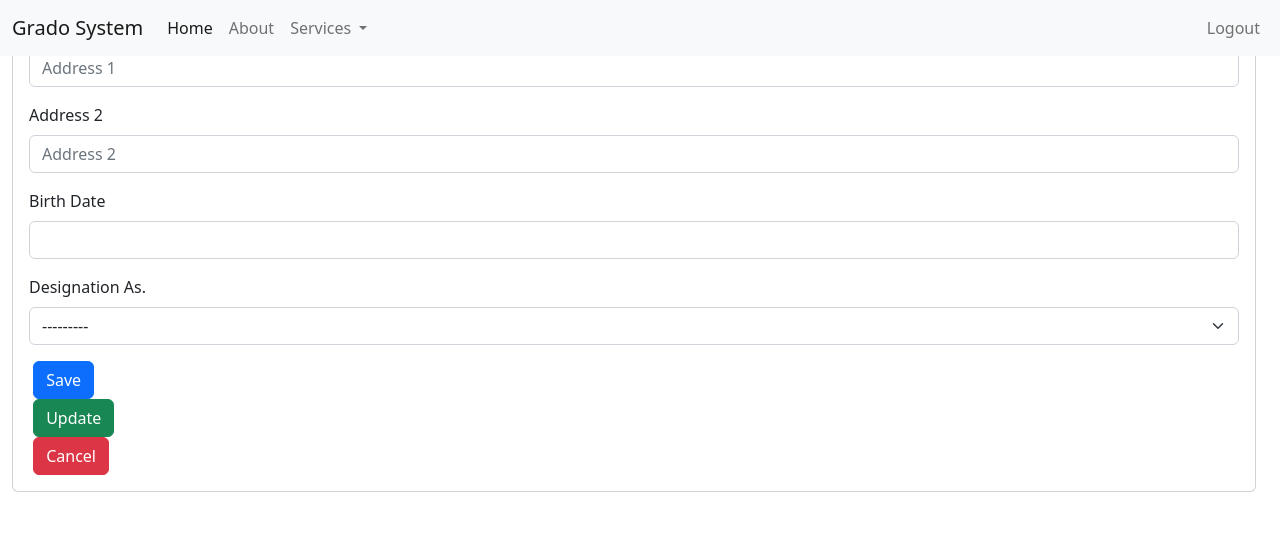
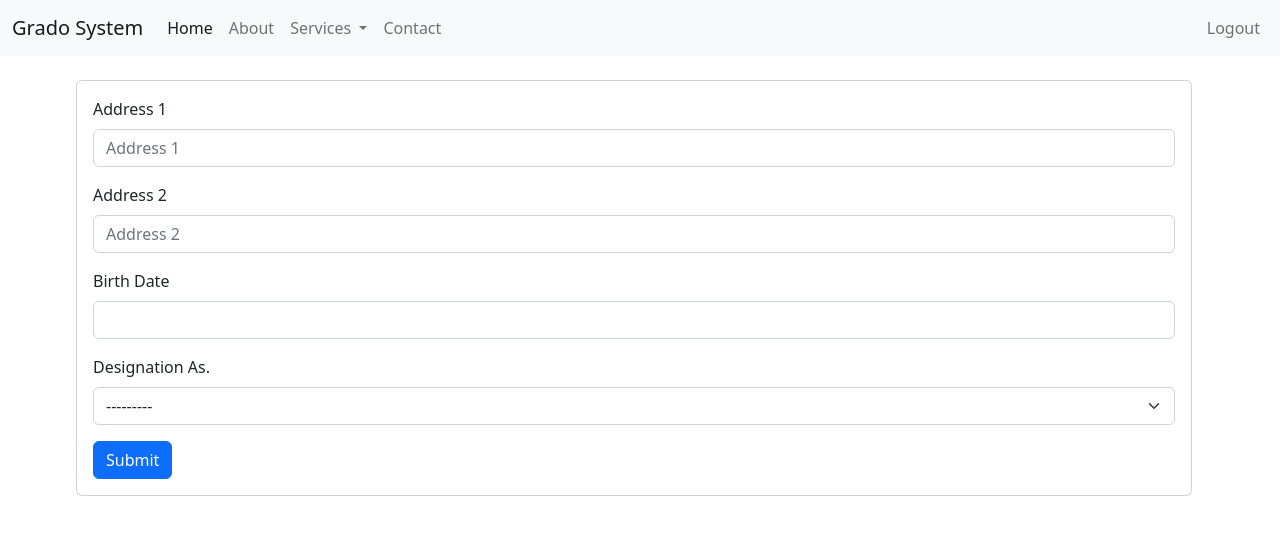
Before and after one commit to heljhumenad/grado, a Django app: page /teacher/add/ in a window 1280 px wide. Shown: the top 535 px of the page. Run offline with Django 4.2, Linux system fonts and the light colour scheme; the visitor is signed in with stand-in values (Sample User, id 1); some libraries are stand-ins or nearby versions.

Commit message:
:lipstick: update navbar and form with card

```diff
--- a/grados/templates/common/base.html
+++ b/grados/templates/common/base.html
@@ -14,14 +14,14 @@
     <link rel="stylesheet" href="{% static 'css/index.css' %}">
 </head>
 <body>
+		{% block navbar %} {% endblock navbar %}
     <div class="container-fluid" style="padding-left:0">
-        {% block content %}{% endblock content %}
-        {% block sidebar %}{% endblock sidebar %}
-        {% block navbar %} {% endblock navbar %}
-        <div class="login-form">
+         {% block sidebar %}{% endblock sidebar %}
+       <div class="login-form">
         {% block login_form %} {% endblock login_form %}
-        </div>
     </div>
+
+    {% block content %}{% endblock content %}
     {% block logout_hero %}{% endblock logout_hero %}
     {% block indevelopment %}{% endblock indevelopment %}
 <script src="{% static 'js/bootstrap.bundle.js' %}"></script>
--- a/grados/templates/common/navbar.html
+++ b/grados/templates/common/navbar.html
@@ -1,13 +1,12 @@
 {% load i18n %}
-  <div class="col">
-<nav class="navbar fixed-top navbar-expand-lg navbar-light bg-light">
+  <nav class="navbar navbar-expand-lg navbar-light bg-light">
     <div class="container-fluid">
       <a class="navbar-brand" href="#">{% trans "Grado System" %}</a>
-      <button class="navbar-toggler" type="button" data-bs-toggle="collapse" data-bs-target="#navbarSupportedContent" aria-controls="navbarSupportedContent" aria-expanded="false" aria-label="Toggle navigation">
+      <button class="navbar-toggler" type="button" data-bs-toggle="collapse" data-bs-target="#navbarNav" aria-controls="navbarNav" aria-expanded="false" aria-label="Toggle navigation">
         <span class="navbar-toggler-icon"></span>
       </button>
-      <div class="collapse navbar-collapse" id="navbarSupportedContent">
-        <ul class="navbar-nav me-auto mb-2 mb-lg-0">
+      <div class="collapse navbar-collapse" id="navbarNav">
+        <ul class="navbar-nav">
           <li class="nav-item">
             <a class="nav-link active" aria-current="page" href="#">{% trans "Home" %}</a>
           </li>
@@ -16,21 +15,24 @@
           </li>
           <li class="nav-item dropdown">
             <a class="nav-link dropdown-toggle" href="#" id="navbarDropdown" role="button" data-bs-toggle="dropdown" aria-expanded="false">
-              {% trans "Services" %}
+              Services
             </a>
             <ul class="dropdown-menu" aria-labelledby="navbarDropdown">
-              <li><a class="dropdown-item" href="#">All About Grados</a></li>
-              <li><a class="dropdown-item" href="#">Notification System</a></li>
+              <li><a class="dropdown-item" href="{% url 'teachers:teachers_index' %}">{% trans "Teachers" %}</a></li>
+              <li><a class="dropdown-item" href="{% url 'teachers:teachers_add' %}">{% trans "Teachers Info" %}</a></li>
               <li><hr class="dropdown-divider"></li>
-              <li><a class="dropdown-item" href="{% url 'teachers:teachers_index' %}">{% trans "Teachers" %}</a></li>
+              <li><a class="dropdown-item" href="#">Other Services</a></li>
             </ul>
           </li>
+          <li class="nav-item">
+            <a class="nav-link" href="#">{% trans "Contact" %}</a>
+          </li>
         </ul>
-         <ul class="navbar-nav d-flex">
+        <ul class="navbar-nav ms-auto">
             <li class="nav-item">
-        <a href="{% url 'accounts:accounts_logout' %}" class="nav-link d-flex"> {% trans "Logout" %}</a></li>
-        </ul>
+              <a class="nav-link" href="{% url 'accounts:accounts_logout' %}">{% trans "Logout" %}</a>
+            </li>
+          </ul>
       </div>
     </div>
   </nav>
-</div>
--- a/grados/templates/teachers/add_teacher.html
+++ b/grados/templates/teachers/add_teacher.html
@@ -7,29 +7,18 @@
 {% endblock navbar %}
 
 {% block content %}
-</section>
-<section class="content">
-<div class="container-fluid">
-    <div class="card card-default">
+  <div class="container mt-4">
+    <div class="card">
       <div class="card-body">
         <form action="" method="POST">
+          <div class="mb-3">
             {% csrf_token %}
-                {% bootstrap_form form  %}
-                        <div class="col">
-                            <label for=""></label>
-                            <button type="submit" class="btn btn-primary btn-block" id="submit-button">{% trans "Save" %}</button>
+            {% bootstrap_form form %}
           </div>
-                        <div class="col">
-                            <label for=""></label>
-                            <button type="submit" class="btn btn-success btn-block" id="submit-button">{% trans "Update" %}</button>
-                        </div>
-                <div class="col">
-                    <label for=""></label>
-                    <a href="{% url 'teachers:teachers_index' %}" class="btn btn-danger btn-block">{% trans "Cancel" %}</a>
-                </div>
-         </div>
+          <button type="submit" class="btn btn-primary">Submit</button>
         </form>
       </div>
     </div>
-</section>
+  </div>
+
 {% endblock content %}
```
Lines whose indentation alone changed are shown as unchanged.
